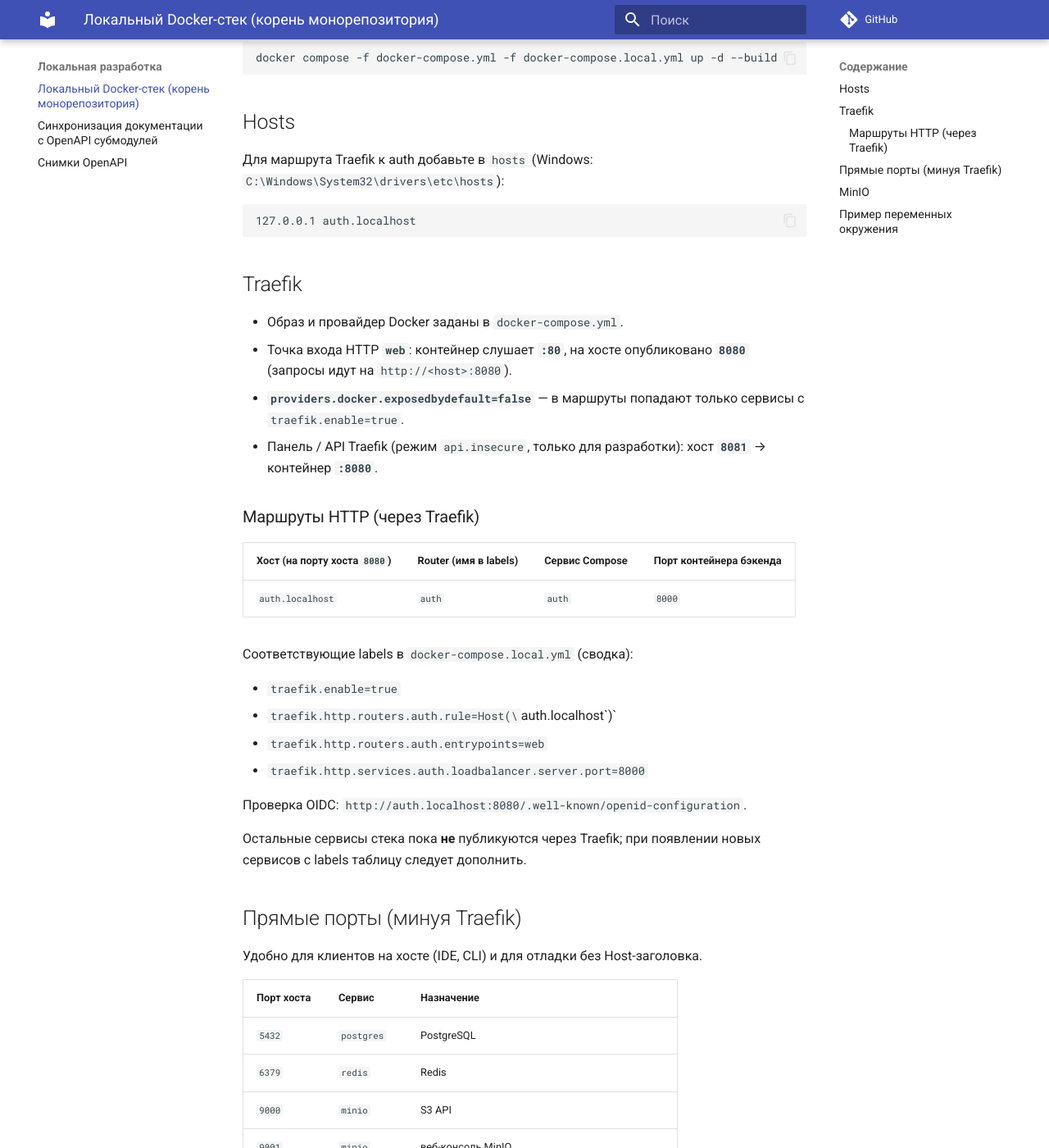
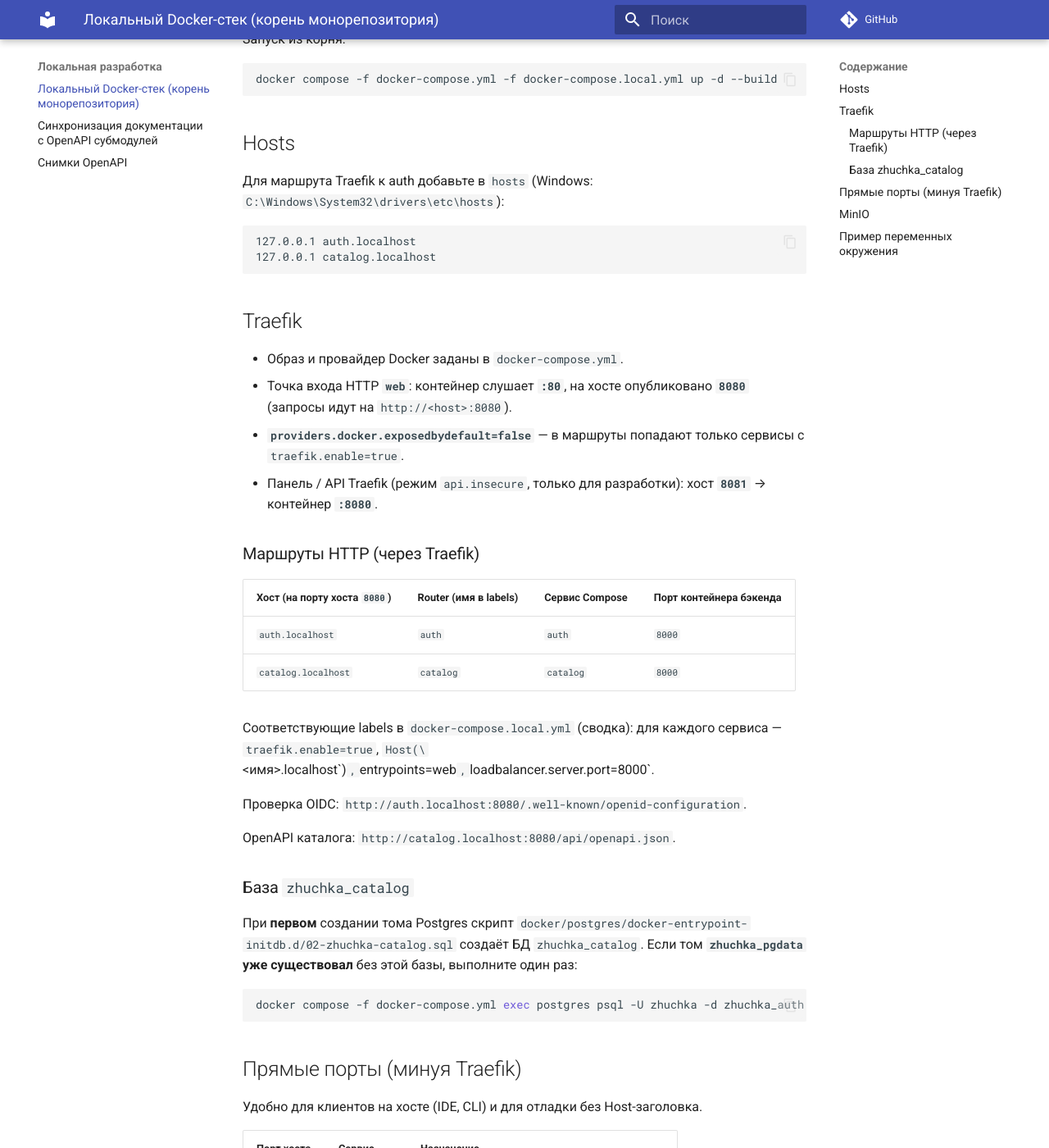
Before and after one commit to ZhuchkaTriplesix/ZhuchkaKeyboards, an MkDocs documentation site: the page built from docs/docker-local.md, in a window 1280 px wide and 1400 px high, scrolled down 327 px. Shown: the whole window at 82% size. Built offline with MkDocs 1.6.1 and Material for MkDocs 9.7.7, drawn with Linux system fonts in a browser that asks for light colours; comment, search, counter and statistics services are not loaded; some of the changed text lies outside the part shown.

Commit message:
feat(docker): add catalog behind Traefik with zhuchka_catalog DB
Mount postgres init script for zhuchka_catalog; docker/catalog dev configs;
compose overlay builds catalog, runs alembic then app, Host catalog.localhost,
host port 8001. Document hosts, Traefik table, manual CREATE DATABASE for
existing pg volumes.

Refs #33

Made-with: Cursor

````diff
--- a/docker-compose.yml
+++ b/docker-compose.yml
@@ -6,6 +6,7 @@
 # Buckets keyboards + parts are created by minio-init (ignore-existing on re-runs).
 # DB/cache images: Debian Trixie–based official builds (pinned versions).
 # If you upgrade from an older major Postgres image, remove volume zhuchka_pgdata or run pg_upgrade.
+# docker/postgres/docker-entrypoint-initdb.d/*.sql run only on first init (empty data dir).
 
 services:
   postgres:
@@ -18,6 +19,7 @@ services:
       - "5432:5432"
     volumes:
       - zhuchka_pgdata:/var/lib/postgresql/data
+      - ./docker/postgres/docker-entrypoint-initdb.d:/docker-entrypoint-initdb.d:ro
     healthcheck:
       test: ["CMD-SHELL", "pg_isready -U zhuchka -d zhuchka_auth"]
       interval: 5s
--- a/docs/docker-local.md
+++ b/docs/docker-local.md
@@ -1,6 +1,6 @@
 # Локальный Docker-стек (корень монорепозитория)
 
-Файлы в корне: **`docker-compose.yml`** (Postgres, Redis, MinIO, Traefik) и **`docker-compose.local.yml`** (оверлей: сервис **auth** за Traefik и прямой порт для отладки).
+Файлы в корне: **`docker-compose.yml`** (Postgres, Redis, MinIO, Traefik) и **`docker-compose.local.yml`** (оверлей: сервисы **auth** и **catalog** за Traefik и прямые порты для отладки).
 
 Запуск из корня:
 
@@ -14,6 +14,7 @@ docker compose -f docker-compose.yml -f docker-compose.local.yml up -d --build
 
 ```text
 127.0.0.1 auth.localhost
+127.0.0.1 catalog.localhost
 ```
 
 ## Traefik
@@ -28,17 +29,21 @@ docker compose -f docker-compose.yml -f docker-compose.local.yml up -d --build
 | Хост (на порту хоста `8080`) | Router (имя в labels) | Сервис Compose | Порт контейнера бэкенда |
 |------------------------------|------------------------|----------------|-------------------------|
 | `auth.localhost` | `auth` | `auth` | `8000` |
+| `catalog.localhost` | `catalog` | `catalog` | `8000` |
 
-Соответствующие labels в `docker-compose.local.yml` (сводка):
-
-- `traefik.enable=true`
-- `traefik.http.routers.auth.rule=Host(\`auth.localhost\`)`
-- `traefik.http.routers.auth.entrypoints=web`
-- `traefik.http.services.auth.loadbalancer.server.port=8000`
+Соответствующие labels в `docker-compose.local.yml` (сводка): для каждого сервиса — `traefik.enable=true`, `Host(\`<имя>.localhost\`)`, `entrypoints=web`, `loadbalancer.server.port=8000`.
 
 Проверка OIDC: `http://auth.localhost:8080/.well-known/openid-configuration`.
 
-Остальные сервисы стека пока **не** публикуются через Traefik; при появлении новых сервисов с labels таблицу следует дополнить.
+OpenAPI каталога: `http://catalog.localhost:8080/api/openapi.json`.
+
+### База `zhuchka_catalog`
+
+При **первом** создании тома Postgres скрипт `docker/postgres/docker-entrypoint-initdb.d/02-zhuchka-catalog.sql` создаёт БД `zhuchka_catalog`. Если том **`zhuchka_pgdata` уже существовал** без этой базы, выполните один раз:
+
+```bash
+docker compose -f docker-compose.yml exec postgres psql -U zhuchka -d zhuchka_auth -c "CREATE DATABASE zhuchka_catalog OWNER zhuchka;"
+```
 
 ## Прямые порты (минуя Traefik)
 
@@ -51,8 +56,9 @@ docker compose -f docker-compose.yml -f docker-compose.local.yml up -d --build
 | `9000` | `minio` | S3 API |
 | `9001` | `minio` | веб-консоль MinIO |
 | `8000` | `auth` | HTTP auth (оверлей; тот же сервис, что за Traefik) |
+| `8001` | `catalog` | HTTP catalog (оверлей) |
 
-Из других контейнеров в той же сети Compose имена хостов: `postgres`, `redis`, `minio`, `auth` (см. `docker-compose.yml` / оверлей).
+Из других контейнеров в той же сети Compose имена хостов: `postgres`, `redis`, `minio`, `auth`, `catalog` (см. `docker-compose.yml` / оверлей).
 
 ## MinIO
 
````
Also changed, not shown: docker-compose.local.yml (+27 -4 lines), 3 other files.
